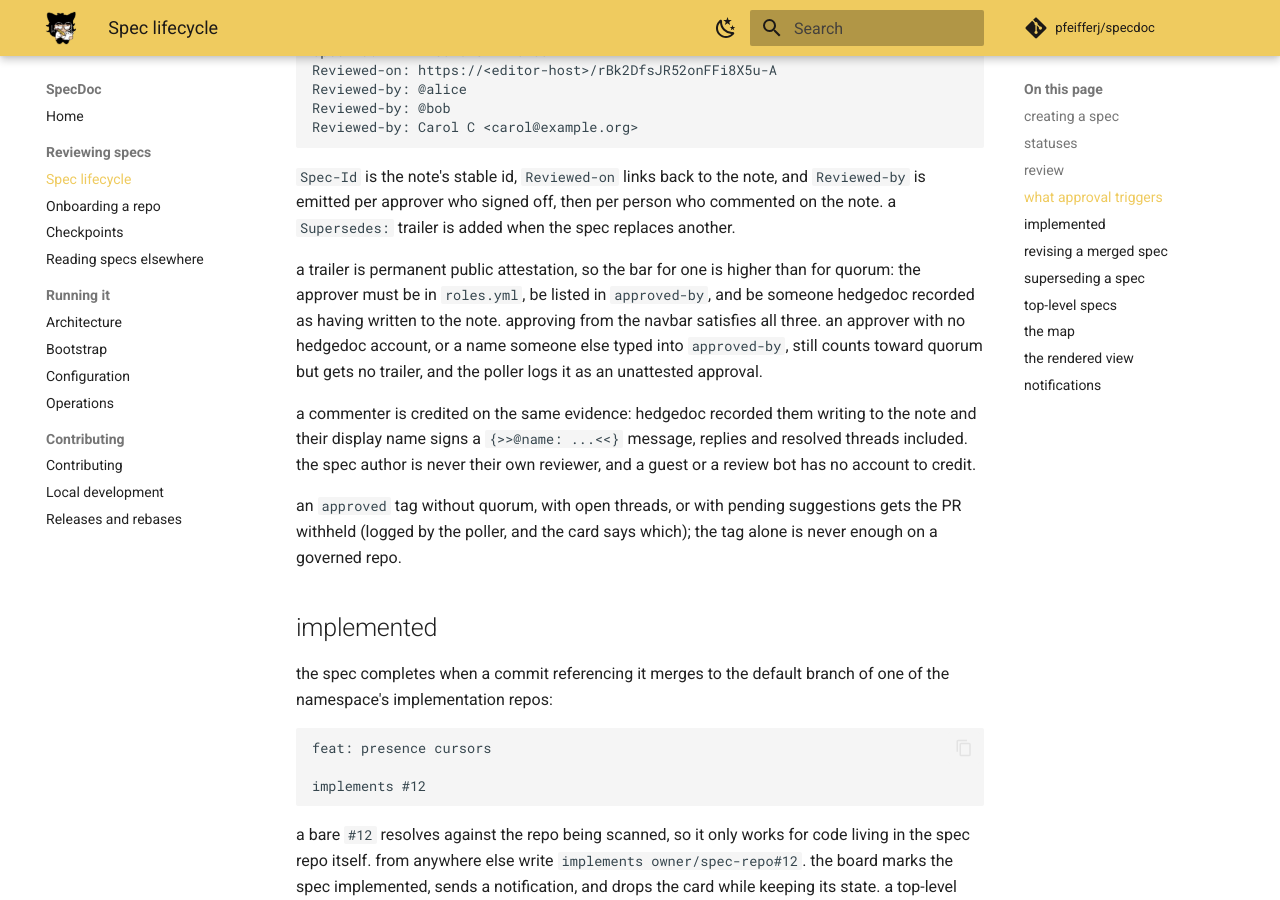
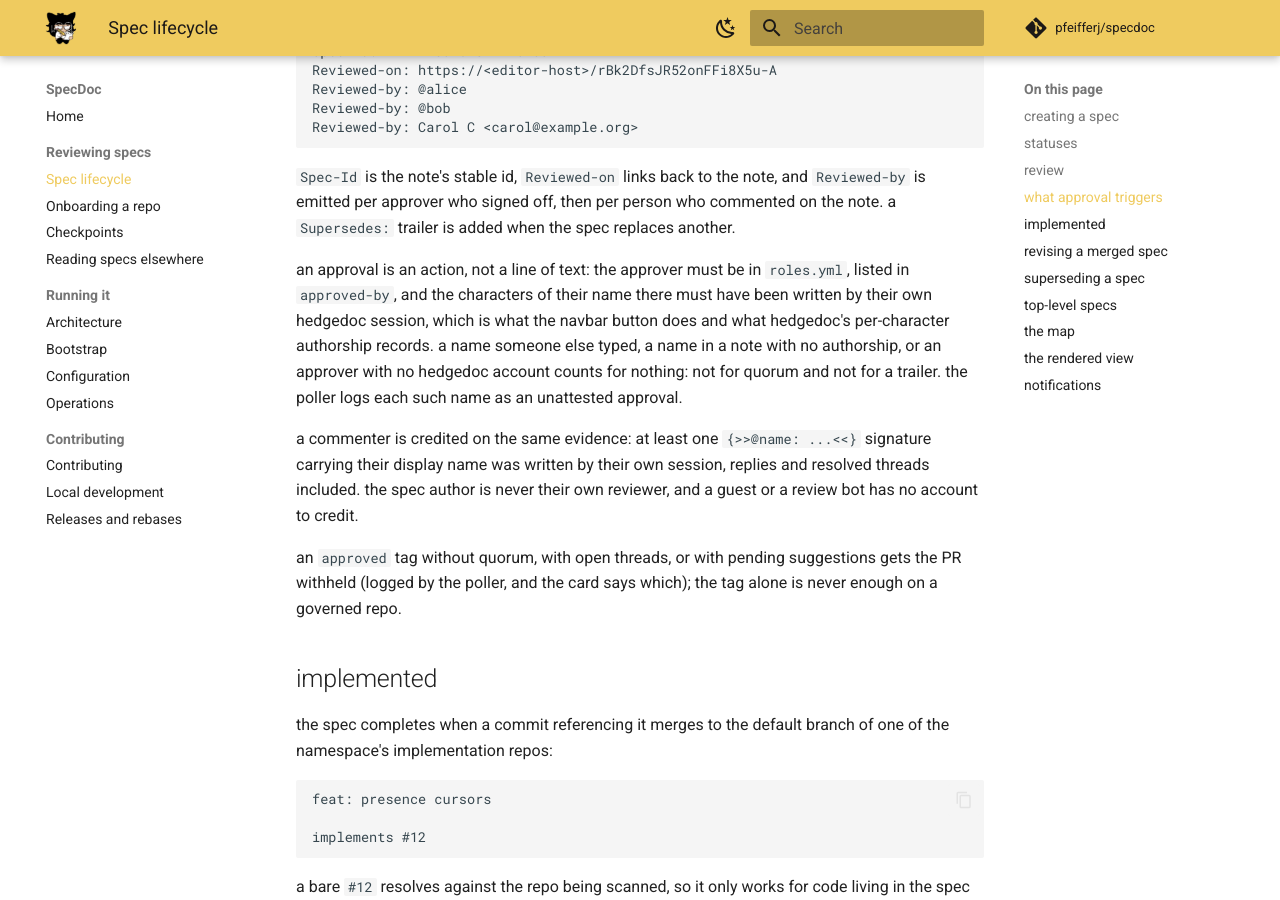
Before and after one commit to pfeifferj/specdoc, an MkDocs documentation site: the page built from docs/spec-lifecycle.md, in a window 1280 px wide and 900 px high, scrolled down 2957 px. Built offline with MkDocs 1.6.1 and Material for MkDocs 9.7.7, drawn with Linux system fonts in a browser that asks for light colours; comment, search, counter and statistics services are not loaded.

Commit message:
docs: describe an approval as the approver's own edit
The lifecycle and trust-boundary pages described quorum as trusting the
note and only the trailer as needing evidence; both now rest on hedgedoc's
authorship of the name, so the pages list what counts and what does not.

Signed-off-by: Josephine Pfeiffer <hi@josie.lol>

```diff
--- a/docs/spec-lifecycle.md
+++ b/docs/spec-lifecycle.md
@@ -104,16 +104,17 @@ Reviewed-by: Carol C <carol@example.org>
 commented on the note. a `Supersedes:` trailer is added when the spec replaces
 another.
 
-a trailer is permanent public attestation, so the bar for one is higher than
-for quorum: the approver must be in `roles.yml`, be listed in `approved-by`,
-and be someone hedgedoc recorded as having written to the note. approving from
-the navbar satisfies all three. an approver with no hedgedoc account, or a name
-someone else typed into `approved-by`, still counts toward quorum but gets no
-trailer, and the poller logs it as an unattested approval.
+an approval is an action, not a line of text: the approver must be in
+`roles.yml`, listed in `approved-by`, and the characters of their name there
+must have been written by their own hedgedoc session, which is what the navbar
+button does and what hedgedoc's per-character authorship records. a name
+someone else typed, a name in a note with no authorship, or an approver with
+no hedgedoc account counts for nothing: not for quorum and not for a trailer.
+the poller logs each such name as an unattested approval.
 
-a commenter is credited on the same evidence: hedgedoc recorded them writing
-to the note and their display name signs a `{>>@name: ...<<}` message, replies
-and resolved threads included. the spec author is never their own reviewer,
+a commenter is credited on the same evidence: at least one `{>>@name: ...<<}`
+signature carrying their display name was written by their own session,
+replies and resolved threads included. the spec author is never their own reviewer,
 and a guest or a review bot has no account to credit.
 
 an `approved` tag without quorum, with open threads, or with pending
```
Also changed, not shown: docs/architecture.md (+7 -5 lines).
